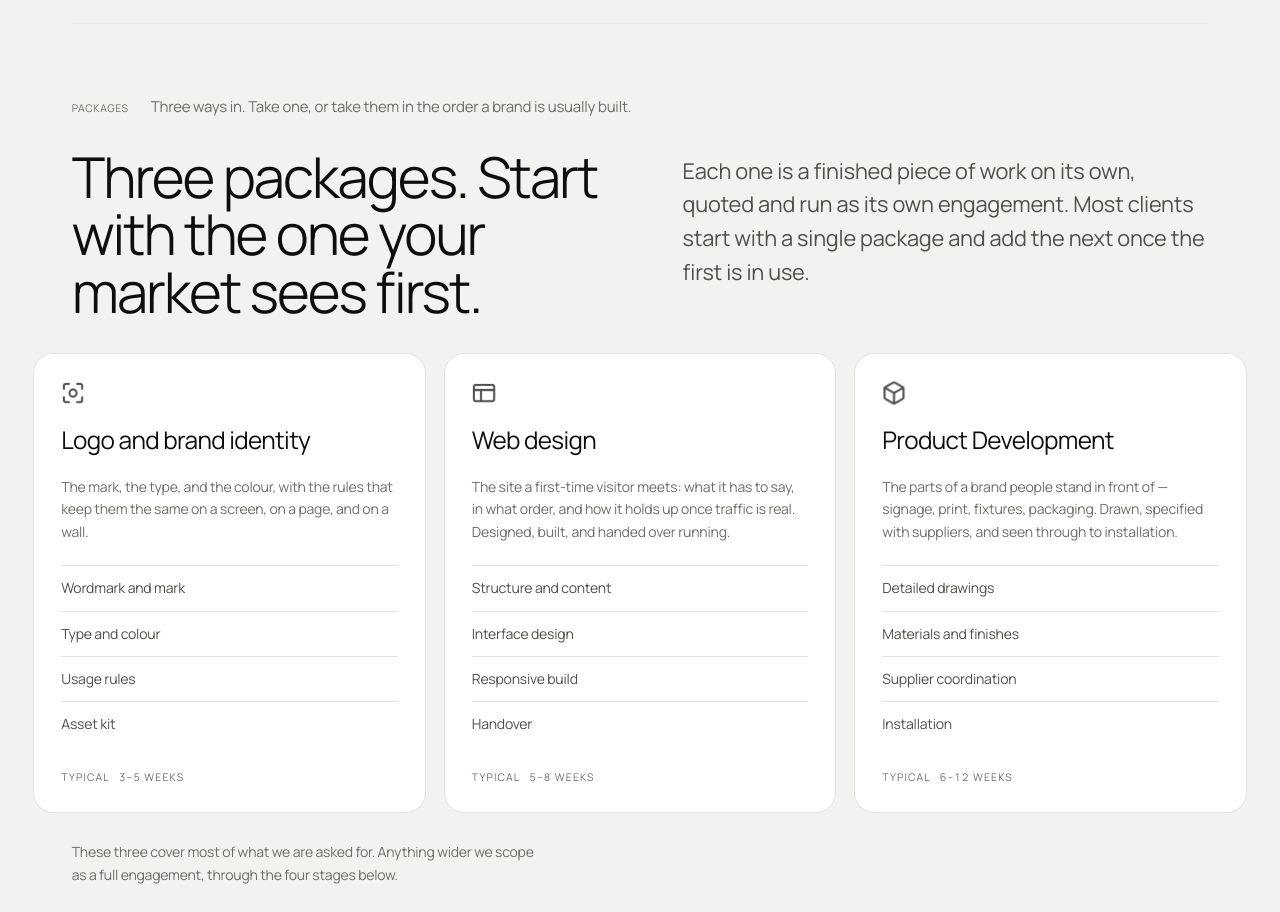
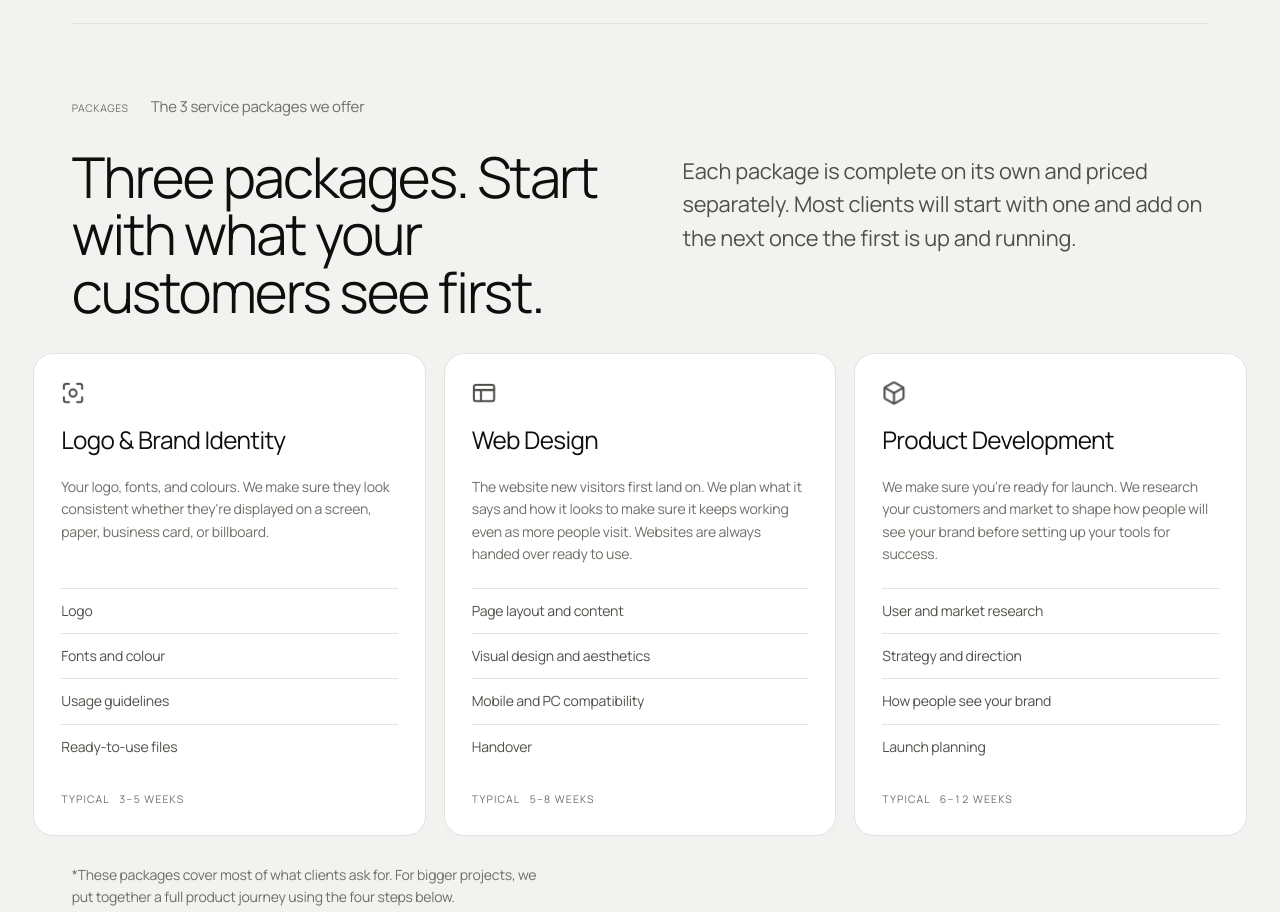
Before and after one commit to cnpt-canada/main, a website: page index.html in a window 1280 px wide. Shown: the part 794-1706 px from the top of the page. Drawn offline with Linux system fonts and the light colour scheme.

Commit message:
index.html: 20 lines edited in admin mode
packages-2, packages-3, packages-4, packages-5, packages-6, packages-7, packages-8, packages-9, packages-10, packages-11, packages-12, packages-13, packages-14, packages-15, packages-18, packages-19, packages-20, packages-21, packages-22, packages-23

```diff
--- a/index.html
+++ b/index.html
@@ -123,33 +123,33 @@
   <div class="wrap">
     <div class="sec-head">
       <span data-ed="packages-1" class="eyebrow">packages</span>
-      <p data-ed="packages-2">Three ways in. Take one, or take them in the order a brand is usually built.</p>
+      <p data-ed="packages-2">The 3 service packages we offer</p>
     </div>
     <div class="sec-top">
-      <h2 data-ed="packages-3">Three packages. Start with the one your market sees first.</h2>
-      <p data-ed="packages-4" class="lede">Each one is a finished piece of work on its own, quoted and run as its own engagement. Most clients start with a single package and add the next once the first is in use.</p>
+      <h2 data-ed="packages-3">Three packages. Start with what your customers see first.</h2>
+      <p data-ed="packages-4" class="lede">Each package is complete on its own and priced separately. Most clients will start with one and add on the next once the first is up and running.</p>
     </div>
     <div class="packs">
       <article class="pack">
         <span class="pack-ic"><svg viewBox="0 0 24 24" aria-hidden="true"><use href="/site-icons.svg#i-pack-brand"/></svg></span>
-        <h3 data-ed="packages-5">Logo and brand identity</h3>
-        <p data-ed="packages-6">The mark, the type, and the colour, with the rules that keep them the same on a screen, on a page, and on a wall.</p>
+        <h3 data-ed="packages-5">Logo &amp; Brand Identity</h3>
+        <p data-ed="packages-6">Your logo, fonts, and colours. We make sure they look consistent whether they're displayed on a screen, paper, business card, or billboard.</p>
         <ul class="pack-in">
-          <li data-ed="packages-7">Wordmark and mark</li>
-          <li data-ed="packages-8">Type and colour</li>
-          <li data-ed="packages-9">Usage rules</li>
-          <li data-ed="packages-10">Asset kit</li>
+          <li data-ed="packages-7">Logo</li>
+          <li data-ed="packages-8">Fonts and colour</li>
+          <li data-ed="packages-9">Usage guidelines</li>
+          <li data-ed="packages-10">Ready-to-use files</li>
         </ul>
         <div class="pack-len"><strong>Typical</strong>3–5 weeks</div>
       </article>
       <article class="pack">
         <span class="pack-ic"><svg viewBox="0 0 24 24" aria-hidden="true"><use href="/site-icons.svg#i-pack-web"/></svg></span>
-        <h3 data-ed="packages-11">Web design</h3>
-        <p data-ed="packages-12">The site a first-time visitor meets: what it has to say, in what order, and how it holds up once traffic is real. Designed, built, and handed over running.</p>
+        <h3 data-ed="packages-11">Web Design</h3>
+        <p data-ed="packages-12">The website new visitors first land on. We plan what it says and how it looks to make sure it keeps working even as more people visit. Websites are always handed over ready to use.</p>
         <ul class="pack-in">
-          <li data-ed="packages-13">Structure and content</li>
-          <li data-ed="packages-14">Interface design</li>
-          <li data-ed="packages-15">Responsive build</li>
+          <li data-ed="packages-13">Page layout and content</li>
+          <li data-ed="packages-14">Visual design and aesthetics</li>
+          <li data-ed="packages-15">Mobile and PC compatibility</li>
           <li data-ed="packages-16">Handover</li>
         </ul>
         <div class="pack-len"><strong>Typical</strong>5–8 weeks</div>
@@ -157,17 +157,17 @@
       <article class="pack">
         <span class="pack-ic"><svg viewBox="0 0 24 24" aria-hidden="true"><use href="/site-icons.svg#i-pack-build"/></svg></span>
         <h3 data-ed="packages-17">Product Development</h3>
-        <p data-ed="packages-18">The parts of a brand people stand in front of — signage, print, fixtures, packaging. Drawn, specified with suppliers, and seen through to installation.</p>
+        <p data-ed="packages-18">We make sure you're ready for launch. We research your customers and market to shape how people will see your brand before setting up your tools for success.</p>
         <ul class="pack-in">
-          <li data-ed="packages-19">Detailed drawings</li>
-          <li data-ed="packages-20">Materials and finishes</li>
-          <li data-ed="packages-21">Supplier coordination</li>
-          <li data-ed="packages-22">Installation</li>
+          <li data-ed="packages-19">User and market research</li>
+          <li data-ed="packages-20">Strategy and direction</li>
+          <li data-ed="packages-21">How people see your brand</li>
+          <li data-ed="packages-22">Launch planning</li>
         </ul>
         <div class="pack-len"><strong>Typical</strong>6–12 weeks</div>
       </article>
     </div>
-    <p data-ed="packages-23" class="prac-note">These three cover most of what we are asked for. Anything wider we scope as a full engagement, through the four stages below.</p>
+    <p data-ed="packages-23" class="prac-note">*These packages cover most of what clients ask for. For bigger projects, we put together a full product journey using the four steps below.</p>
   </div>
 </section>
 
```
